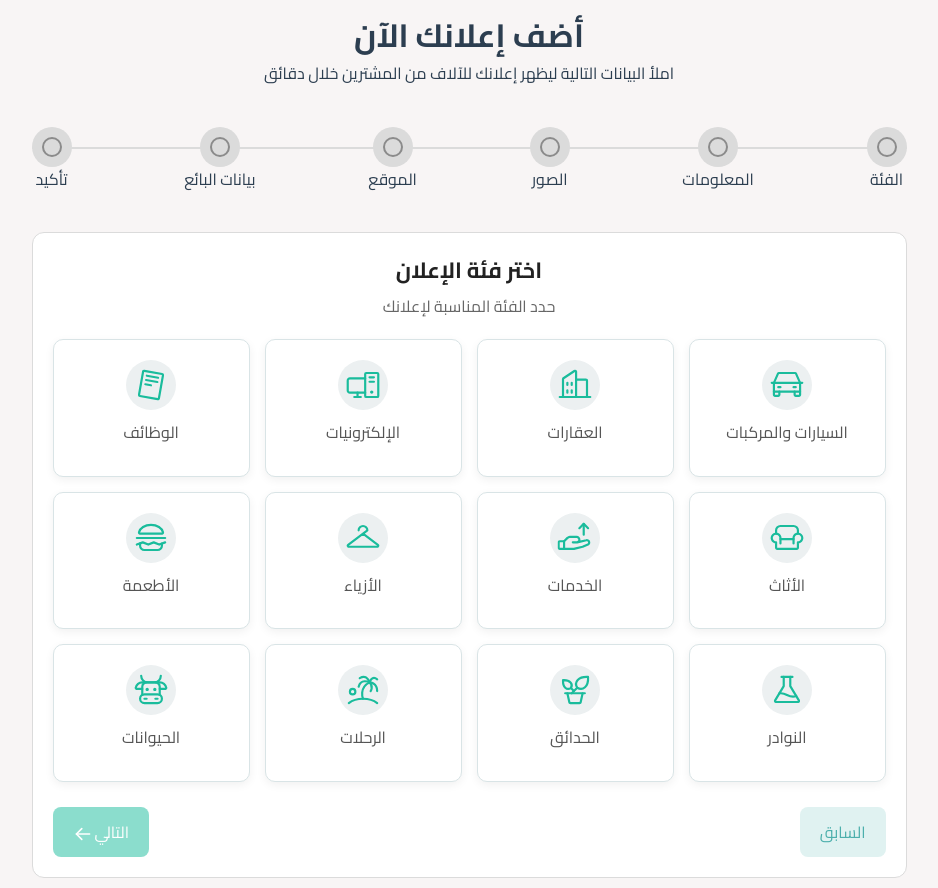
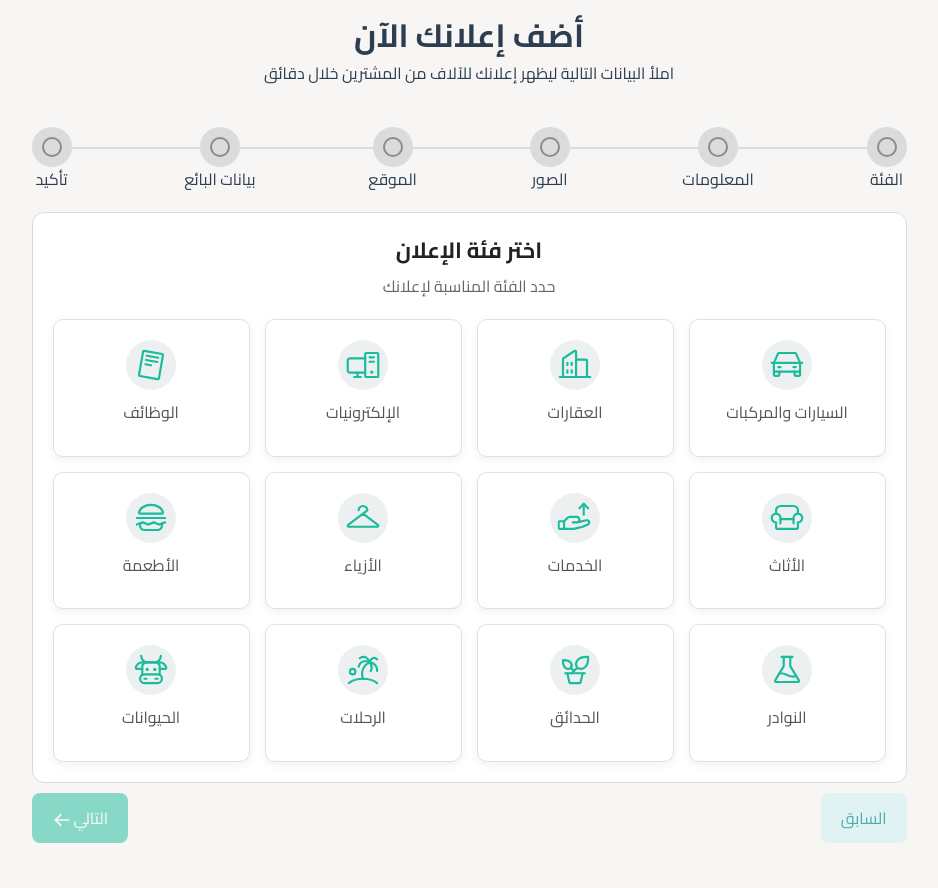
Before and after one commit to Mohamed-Gabal/Romoz_Tec, a React (Vite) app: page /category in a window 1280 px wide. Shown: the whole page, without its empty margins (171-1109 px from the left). After the commit the page ends 853 px from the top, so only its background shows below. Built offline with nearby package versions, Linux system fonts and the light colour scheme.

Commit message:
add advertisements page

```diff
--- a/src/App.jsx
+++ b/src/App.jsx
@@ -25,8 +25,7 @@ import Login from "./Pages/Auth/Login";
 import Register from "./pages/Auth/Register";
 import ForgotPassword from './Pages/Auth/ForgotPassword';
 import ResetPassword from './Pages/Auth/ResetPassword';
-import Category from "./Pages/Advertisements/Category/Category";
-import Advertisements from "./Pages/Advertisements/Category/Advertisements";
+import Advertisements from "./Pages/Advertisements/Advertisements";
 
 const App = () => {
   return (
--- a/src/Components/AddComponents/AddHeader/AddHeader.css
+++ b/src/Components/AddComponents/AddHeader/AddHeader.css
@@ -5,7 +5,6 @@
     justify-content: center;
     align-items: center;
     gap: 40px;
-    padding: 10px;
 }
 .addHeader{
     text-align: center;
--- a/src/Pages/Advertisements/Category/Advertisements.jsx
+++ b/src/Pages/Advertisements/Advertisements.jsx
@@ -1,6 +1,7 @@
 import React, { useState } from 'react'
-import Category from './Category';
-import AddHeader from '../../../Components/AddComponents/AddHeader/AddHeader';
+import AddHeader from '../../Components/AddComponents/AddHeader/AddHeader';
+import Categories from './Category/Category';
+import './style.css'
 
 export default function Advertisements() {
     // Step management: 1=category, 2=details, 3=review
@@ -15,17 +16,15 @@ export default function Advertisements() {
         if (step > 1) setStep(step - 1);
     };
     return (
-        <div>
+        <div className='Advertisements'>
             {/* header */}
             <AddHeader currentStep={step} />
 
             {/* الخطوة الأولى */}
             {step === 1 && (
-                <Category
+                <Categories
                     selected={selectedCategory}
                     onSelect={setSelectedCategory}
-                    onNext={nextStep}
-                    onPrev={prevStep}
                 />
             )}
 
@@ -33,10 +32,20 @@ export default function Advertisements() {
             {step === 2 && (
                 <div>
                     <h2>أدخل المعلومات</h2>
-                    <button onClick={prevStep}>السابق</button>
-                    <button onClick={nextStep}>التالي</button>
                 </div>
             )}
+
+            <div className="buttons">
+                <button className="btn prev" onClick={prevStep}>السابق</button>
+                <button
+                    className="btn next"
+                    onClick={nextStep}
+                    disabled={!selectedCategory} // ممنوع تكمل لو لسه ما اخترتش
+                >
+                    <span>التالي</span>
+                    <img src="./advertisements/ArrowLeft.svg" alt="ArrowLeft" className='arrowNext' />
+                </button>
+            </div>
         </div>
     )
 }
--- a/src/Pages/Advertisements/Category/Category.css
+++ b/src/Pages/Advertisements/Category/Category.css
@@ -1,5 +1,5 @@
 .category_main {
-    padding: 10px;
+    margin-bottom: 10px;
     background-color: var(--landing-color);
 }
 
--- a/src/Pages/Advertisements/Category/Category.jsx
+++ b/src/Pages/Advertisements/Category/Category.jsx
@@ -16,7 +16,7 @@ const categories = [
     { id: 12, key: "pets", name: "الحيوانات", icon: "./advertisements/animals.svg" },
 ];
 
-export default function Category({ selected, onSelect, onNext, onPrev }) {
+export default function Category({ selected, onSelect}) {
     return (
         <div className='category_main'>
             <div className="categories-container">
@@ -38,18 +38,6 @@ export default function Category({ selected, onSelect, onNext, onPrev }) {
                         </div>
                     ))}
                 </div>
-
-                <div className="buttons">
-                    <button className="btn prev" onClick={onPrev}>السابق</button>
-                    <button
-                        className="btn next"
-                        onClick={onNext}
-                        disabled={!selected} // ممنوع تكمل لو لسه ما اخترتش
-                    >
-                        <span>التالي</span>
-                        <img src="./advertisements/ArrowLeft.svg" alt="ArrowLeft" className='arrowNext' />
-                    </button>
-                </div>
             </div>
         </div>
     )
--- /dev/null
+++ b/src/Pages/Advertisements/style.css
@@ -0,0 +1,14 @@
+.Advertisements{
+    padding: 10px;
+}
+.buttons{
+    max-width: 875px;
+    margin: auto;
+}
+
+/* للأجهزة المتوسطة (tablet) */
+@media (min-width: 768px) and (max-width: 1024px) {
+    .Advertisements{
+        padding: 20px;
+    }
+}
```
